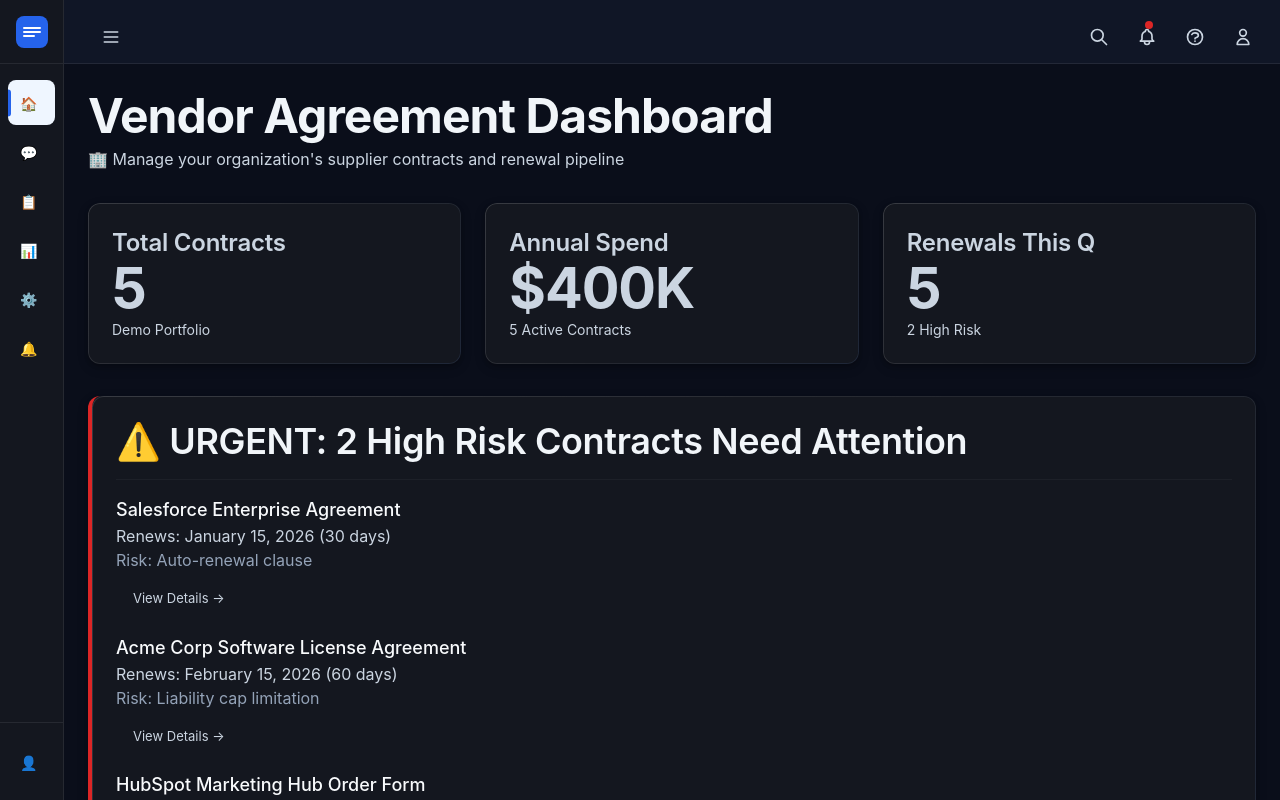
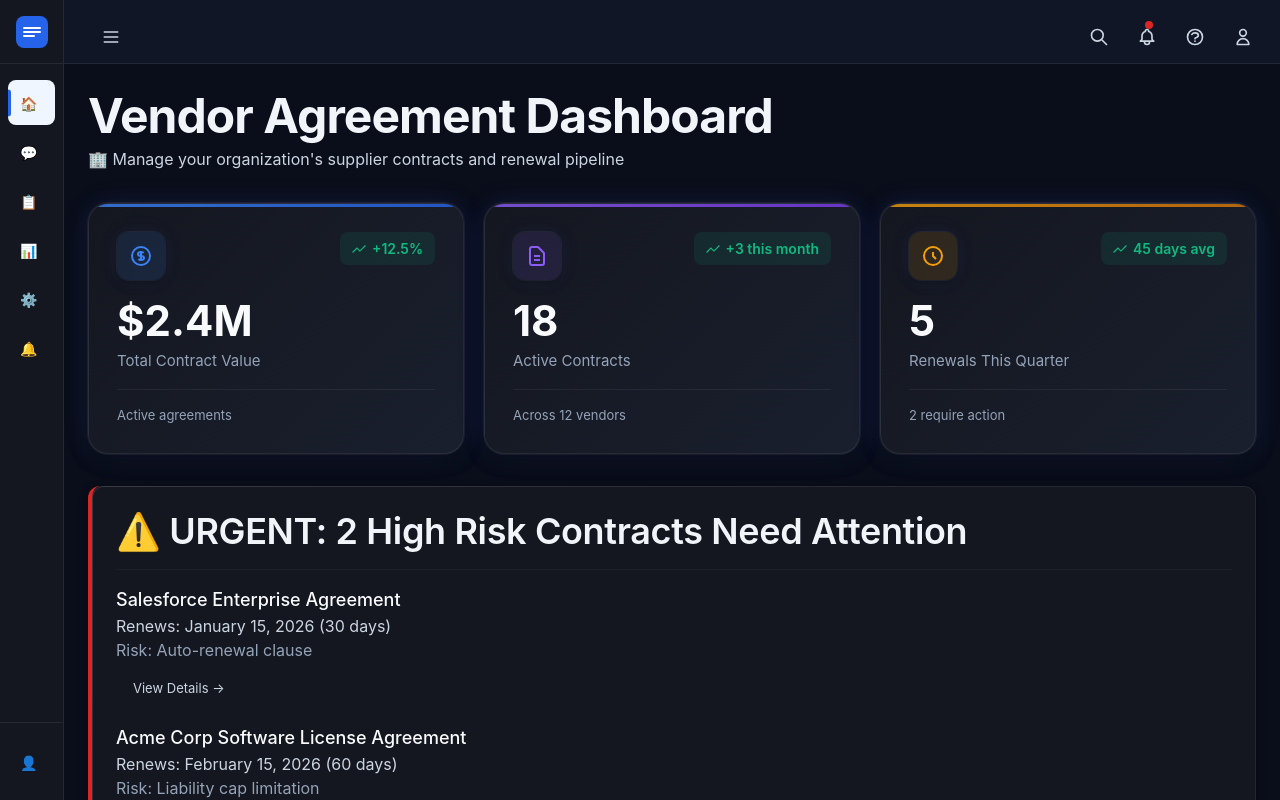
Before and after one commit to Claudio1786/Contract-IQ, a Next.js app in the folder apps/web/: page / in a window 1280 px wide. Shown: the top 800 px of the page. Built offline with nearby package versions, Linux system fonts and the light colour scheme.

Commit message:
[Droid-assisted] ✨ Transform Dashboard with Flow AI design - KPI cards with icons

```diff
--- a/apps/web/components/Dashboard.tsx
+++ b/apps/web/components/Dashboard.tsx
@@ -2,23 +2,53 @@
 
 import React from 'react';
 import { useRouter } from 'next/navigation';
+import '../styles/dashboard.css';
 
 interface StatCardProps {
   title: string;
   value: string;
   subtitle?: string;
   trend?: string;
+  icon: React.ReactNode;
+  gradient: string;
+  bgColor: string;
 }
 
-function StatCard({ title, value, subtitle, trend }: StatCardProps) {
+function StatCard({ title, value, subtitle, trend, icon, gradient, bgColor }: StatCardProps) {
   return (
-    <div className="card">
-      <div className="card-body">
-        <h3 className="text-h3 text-secondary">{title}</h3>
-        <p className="text-display">{value}</p>
-        {subtitle && <p className="text-sm text-tertiary">{subtitle}</p>}
-        {trend && <p className="text-sm text-success">{trend}</p>}
+    <div
+      className="kpi-card"
+      style={{
+        '--kpi-gradient': gradient,
+        '--kpi-bg': bgColor
+      } as React.CSSProperties}
+    >
+      <div className="kpi-header">
+        <div className="kpi-icon">
+          {icon}
+        </div>
+        {trend && (
+          <div
+            className="kpi-trend"
+            style={{
+              '--trend-bg': 'rgba(16,185,129,0.1)',
+              '--trend-color': '#10B981'
+            } as React.CSSProperties}
+          >
+            <svg width="14" height="14" viewBox="0 0 24 24" fill="none" stroke="currentColor" strokeWidth="2">
+              <polyline points="23 6 13.5 15.5 8.5 10.5 1 18"/>
+            </svg>
+            {trend}
+          </div>
+        )}
       </div>
+      <div className="kpi-value">{value}</div>
+      <div className="kpi-label">{title}</div>
+      {subtitle && (
+        <div className="kpi-meta">
+          <span className="kpi-meta-item">{subtitle}</span>
+        </div>
+      )}
     </div>
   );
 }
@@ -80,27 +110,46 @@
         </p>
       </div>
 
-      {/* Stats Row (3 cards) */}
-      <div style={{
-        display: 'grid',
-        gridTemplateColumns: 'repeat(3, 1fr)',
-        gap: 'var(--space-6)',
-        marginBottom: 'var(--space-8)'
-      }}>
+      {/* KPI Grid */}
+      <div className="kpi-grid">
         <StatCard
-          title="Total Contracts"
-          value="5"
-          trend="Demo Portfolio"
+          title="Total Contract Value"
+          value="$2.4M"
+          subtitle="Active agreements"
+          trend="+12.5%"
+          gradient="linear-gradient(90deg, #3B82F6, #2563EB)"
+          bgColor="rgba(59,130,246,0.12)"
+          icon={
+            <svg width="24" height="24" viewBox="0 0 24 24" fill="none" stroke="#3B82F6" strokeWidth="2">
+              <path d="M12 8c-1.657 0-3 .895-3 2s1.343 2 3 2 3 .895 3 2-1.343 2-3 2m0-8c1.11 0 2.08.402 2.599 1M12 8V7m0 1v8m0 0v1m0-1c-1.11 0-2.08-.402-2.599-1M21 12a9 9 0 11-18 0 9 9 0 0118 0z"/>
+            </svg>
+          }
         />
         <StatCard
-          title="Annual Spend"
-          value="$400K"
-          trend="5 Active Contracts"
+          title="Active Contracts"
+          value="18"
+          subtitle="Across 12 vendors"
+          trend="+3 this month"
+          gradient="linear-gradient(90deg, #8B5CF6, #7C3AED)"
+          bgColor="rgba(139,92,246,0.12)"
+          icon={
+            <svg width="24" height="24" viewBox="0 0 24 24" fill="none" stroke="#8B5CF6" strokeWidth="2">
+              <path d="M9 12h6m-6 4h6m2 5H7a2 2 0 01-2-2V5a2 2 0 012-2h5.586a1 1 0 01.707.293l5.414 5.414a1 1 0 01.293.707V19a2 2 0 01-2 2z"/>
+            </svg>
+          }
         />
         <StatCard
-          title="Renewals This Q"
+          title="Renewals This Quarter"
           value="5"
-          trend="2 High Risk"
+          subtitle="2 require action"
+          trend="45 days avg"
+          gradient="linear-gradient(90deg, #F59E0B, #D97706)"
+          bgColor="rgba(245,158,11,0.12)"
+          icon={
+            <svg width="24" height="24" viewBox="0 0 24 24" fill="none" stroke="#F59E0B" strokeWidth="2">
+              <path d="M12 8v4l3 3m6-3a9 9 0 11-18 0 9 9 0 0118 0z"/>
+            </svg>
+          }
         />
       </div>
 
```
